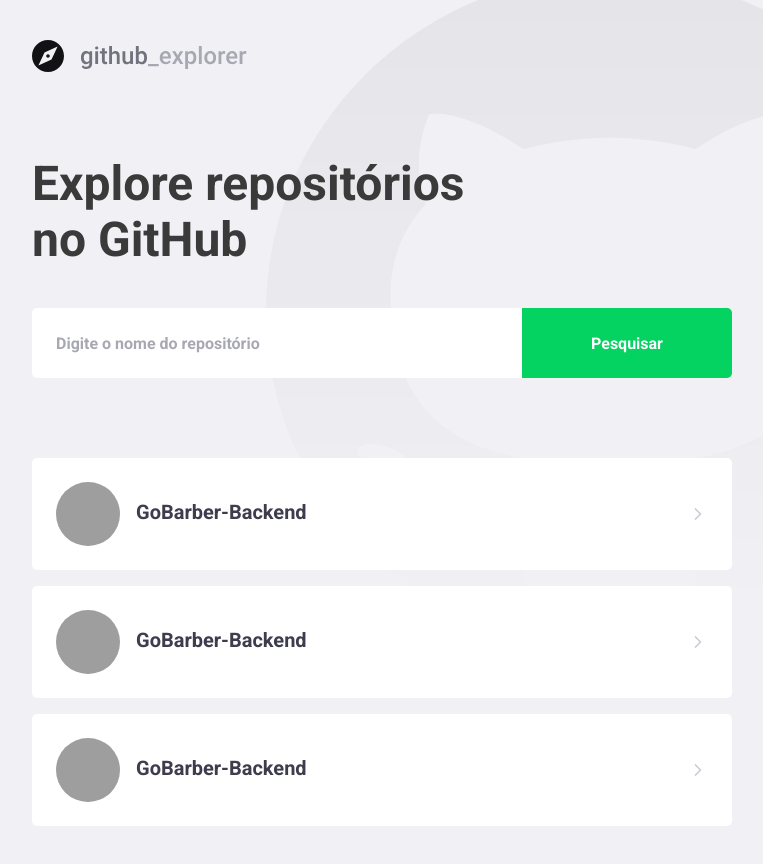
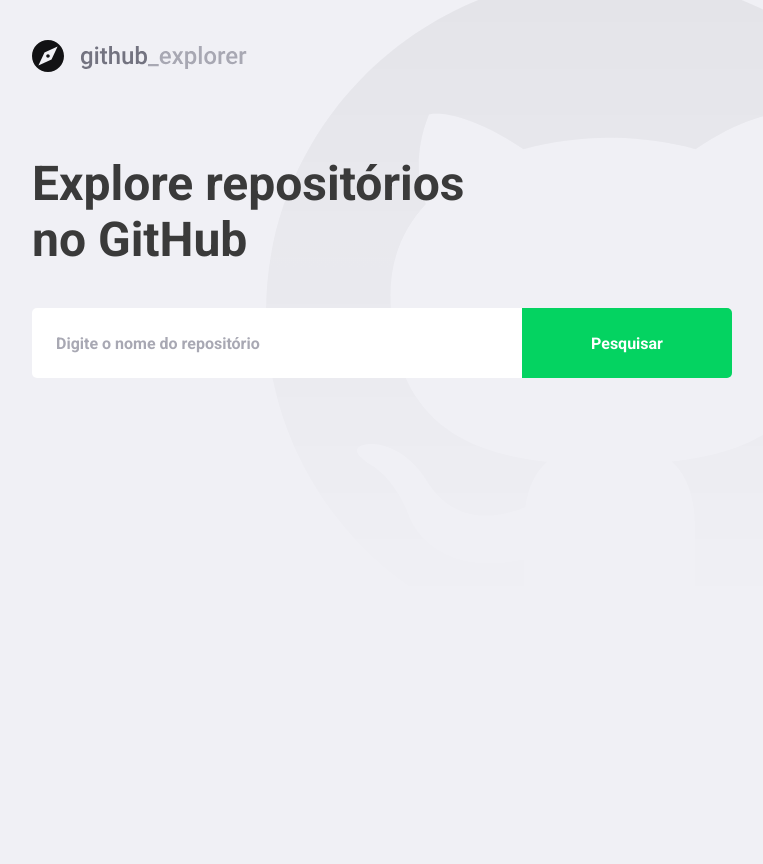
Before and after one commit to GuiiMoraes/repositories-react-js-typescript, a React (Create React App) app: page / in a window 1280 px wide. Shown: the whole page, without its empty margins (148-911 px from the left). After the commit the page ends 800 px from the top, so only its background shows below. Built offline with nearby package versions, Linux system fonts and the light colour scheme; grey boxes are pictures that could not be loaded.

Commit message:
feat: connect to github api

```diff
--- a/package.json
+++ b/package.json
@@ -10,6 +10,7 @@
     "@types/node": "^12.0.0",
     "@types/react": "^16.9.0",
     "@types/react-dom": "^16.9.0",
+    "axios": "^0.19.2",
     "polished": "^3.6.4",
     "react": "^16.13.1",
     "react-dom": "^16.13.1",
--- a/src/pages/Dashboard/index.tsx
+++ b/src/pages/Dashboard/index.tsx
@@ -1,64 +1,72 @@
-import React from 'react';
+import React, { useState, ChangeEvent, FormEvent } from 'react';
 
 import { FiChevronRight } from 'react-icons/fi';
+import GitHubApi from '../../services/api';
+
 import logoImg from '../../assets/logo.svg';
 
 import { Title, Form, Repositories } from './styles';
 
+interface Repository {
+  full_name: string;
+  owner: {
+    login: string;
+    avatar_url: string;
+  };
+  description: string;
+}
+
 const Dashboard: React.FC = () => {
+  const [typedRepo, setTypedRepo] = useState('');
+  const [repositories, setRepositories] = useState<Repository[]>([]);
+
+  function handleChangeInput(event: ChangeEvent<HTMLInputElement>) {
+    setTypedRepo(event.target.value);
+  }
+
+  async function handleAddRepository(
+    event: FormEvent<HTMLFormElement>
+  ): Promise<void> {
+    event.preventDefault();
+    const response = await GitHubApi.get(`repos/${typedRepo}`);
+
+    const newRepository = response.data;
+
+    setRepositories([...repositories, newRepository]);
+    setTypedRepo('');
+  }
+
   return (
     <>
       <img src={logoImg} alt="github explorer" />
       <Title>Explore repositórios no GitHub</Title>
 
-      <Form>
-        <input placeholder="Digite o nome do repositório" />
+      <Form onSubmit={handleAddRepository}>
+        <input
+          placeholder="Digite o nome do repositório"
+          onChange={handleChangeInput}
+          value={typedRepo}
+        />
         <button type="submit">Pesquisar</button>
       </Form>
 
       <Repositories>
-        <li>
+        {repositories.map(repository => (
+          <li key={repository.full_name}>
             <a href="to-do">
               <img
-              src="https://avatars1.githubusercontent.com/u/18218319?s=460&u=f79fc531013cafd44e76b14ec393ebdbbeefe3a5&v=4"
-              alt="Guilherme Moraers"
+                src={repository.owner.avatar_url}
+                alt={repository.owner.login}
               />
               <div>
-              <strong>GoBarber-Backend</strong>
-              <p>{}</p>
+                <strong>{repository.full_name}</strong>
+                <p>{repository.description}</p>
               </div>
 
               <FiChevronRight size={20} />
             </a>
           </li>
-        <li>
-          <a href="to-do">
-            <img
-              src="https://avatars1.githubusercontent.com/u/18218319?s=460&u=f79fc531013cafd44e76b14ec393ebdbbeefe3a5&v=4"
-              alt="Guilherme Moraers"
-            />
-            <div>
-              <strong>GoBarber-Backend</strong>
-              <p>{}</p>
-            </div>
-
-            <FiChevronRight size={20} />
-          </a>
-        </li>
-        <li>
-          <a href="to-do">
-            <img
-              src="https://avatars1.githubusercontent.com/u/18218319?s=460&u=f79fc531013cafd44e76b14ec393ebdbbeefe3a5&v=4"
-              alt="Guilherme Moraers"
-            />
-            <div>
-              <strong>GoBarber-Backend</strong>
-              <p>{}</p>
-            </div>
-
-            <FiChevronRight size={20} />
-          </a>
-        </li>
+        ))}
       </Repositories>
     </>
   );
--- a/src/pages/Dashboard/styles.ts
+++ b/src/pages/Dashboard/styles.ts
@@ -80,7 +80,8 @@
     }
 
     div {
-      margin-left: 16px;
+      margin: 0 16px;
+      flex: 1;
 
       strong {
         font-size: 20px;
--- /dev/null
+++ b/src/services/api.ts
@@ -0,0 +1,7 @@
+import axios from 'axios';
+
+const GitHubApi = axios.create({
+  baseURL: 'https://api.github.com',
+});
+
+export default GitHubApi;
```
Also changed, not shown: .eslintrc.js, 1 other file (tests, documents, lock files or other folders). Lines whose indentation alone changed are shown as unchanged.
